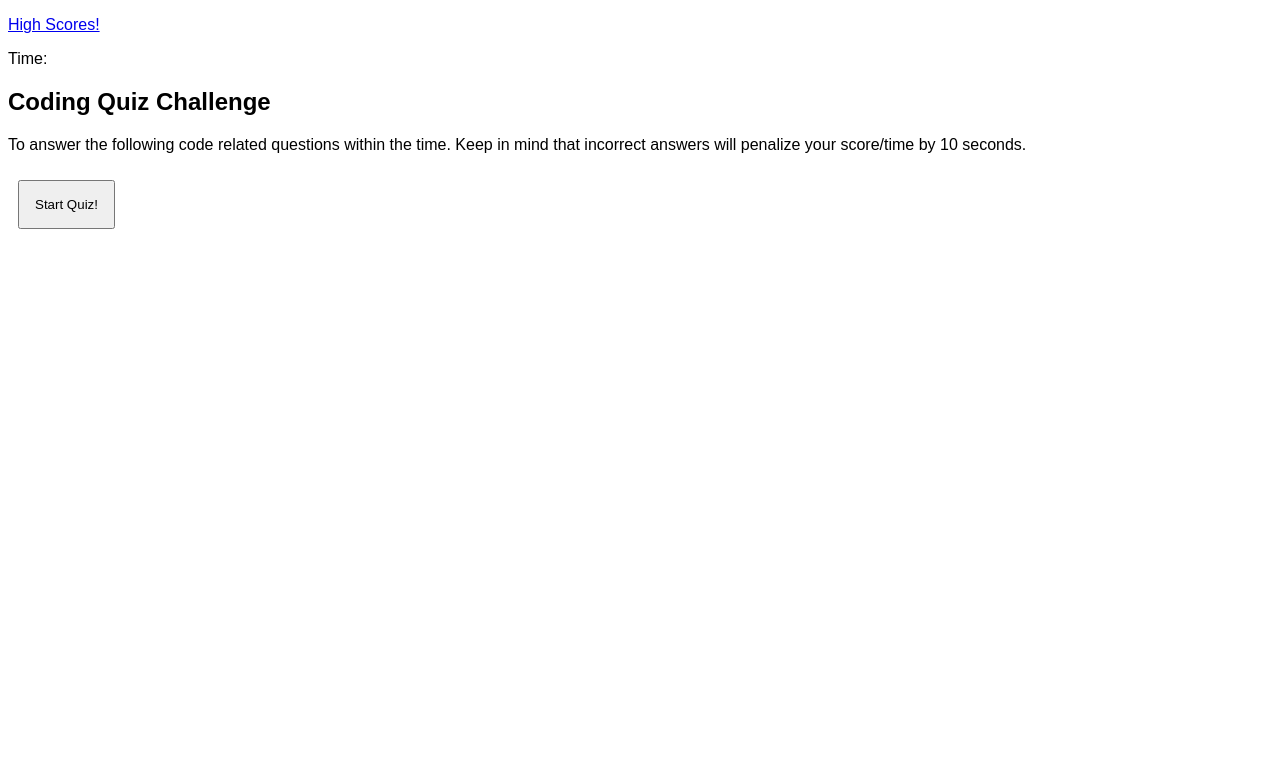
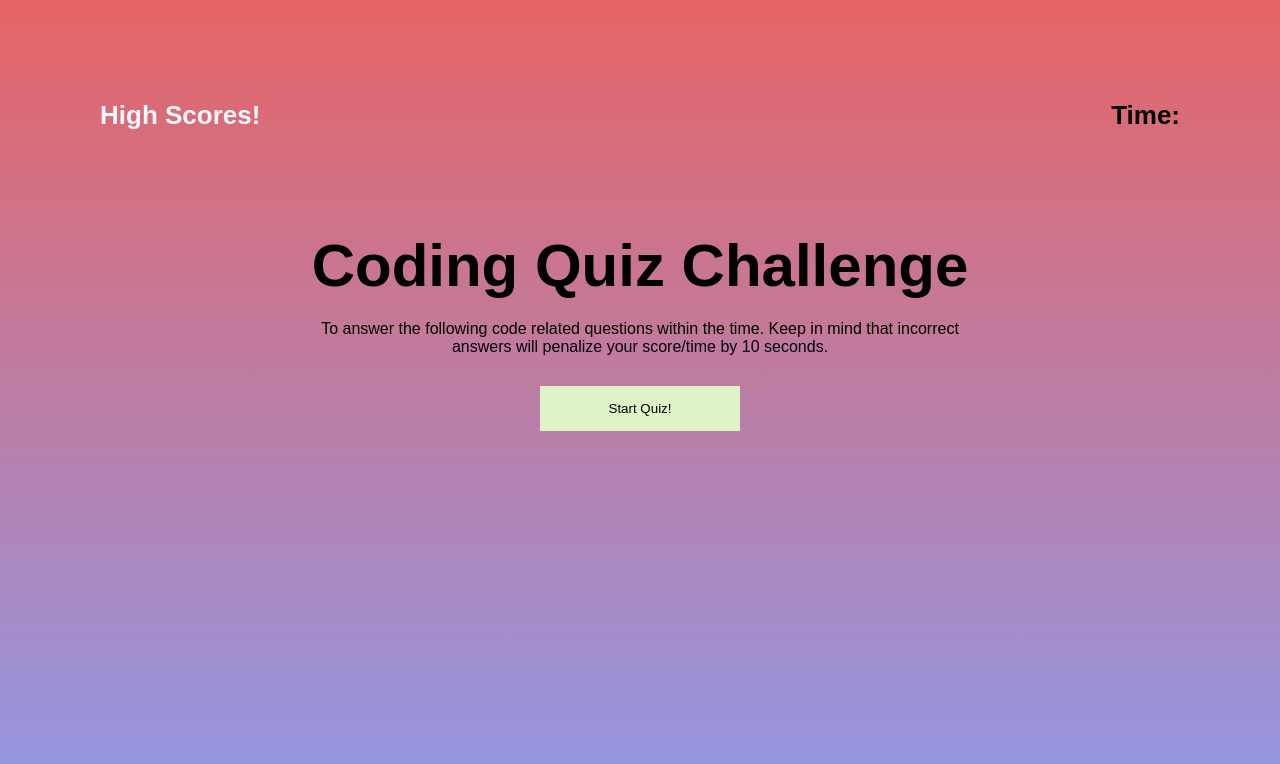
Before and after one commit to emdok/time-based-code-quiz, a plain HTML site: page index.html in a window 1280 px wide. Drawn offline with Linux system fonts and the light colour scheme.

Commit message:
add styles to code quiz and update high score page to sort only if user scores exist

```diff
--- a/assets/css/style.css
+++ b/assets/css/style.css
@@ -1,12 +1,83 @@
+* {
+    margin:  0;
+    padding: 0;
+    box-sizing: border-box;
+    text-decoration: none;
+}
+
+html {
+    height: 100%;
+}
+
 body {
+    height: 100%;
     font-family: Arial, Helvetica, sans-serif;
+    padding: 100px;
+    background-repeat: no-repeat;
+    background-attachment: fixed;
+    background: linear-gradient(#e66465, #9198e5);
+}
+
+a {
+    color: #F7F7FF;
+}
+
+a:hover {
+    text-decoration: underline;
+}
+
+header {
+    font-weight: 600;
+    font-size: 26px;
+    display: flex;
+    justify-content: space-between;
+}
+
+.timer {
+    display: flex;
+}
+
+.intro {
+    display: flex;
+    flex-direction: column;
+    justify-content: center;
+    text-align: center;
+    padding: 50px 100px 50px 100px;
+    margin: 50px 75px 50px 75px;
+}
+
+.section-heading {
+    font-size: 60px;
+}
+
+.section-questions {
+    padding: 20px;
+}
+
+.solution {
+    display: flex;
 }
 
 .btn {
     margin: 10px;
     padding: 15px;
+    width: 200px;
+    border: 0;
+    background-color: #DEF4C6;
+}
+
+.btn:hover {
+    background-color: #FFEF9F;
 }
 
 li {
     list-style: none;
 }
+
+.user-answer {
+    text-align: center;
+}
+
+#user-score {
+    padding: 20px;
+}
--- a/assets/js/scripts.js
+++ b/assets/js/scripts.js
@@ -102,6 +102,7 @@ function quizQuestions() {
         quizQuestionsEl.append(quizQuestionsH2El);
         quizQuestionsH2El.textContent = questions[questionCount].question;
         var ol = document.createElement("ol");
+        ol.className = "solution";
         quizQuestionsEl.append(ol);
 
         //create list elements for quiz options
@@ -131,6 +132,7 @@ function answerCheck(choice) {
     if (choice === questions[questionCount].answer) {
         var rightAnswerEl = document.createElement("h2");
         rightAnswerEl.id = "user-answer";
+        rightAnswerEl.className = "user-answer";
         solutionEl.append(rightAnswerEl);
         rightAnswerEl.textContent = "Correct!";
         userScore += 20;
@@ -142,6 +144,7 @@ function answerCheck(choice) {
     else {
         var wrongAnswerEl = document.createElement("h2");
         wrongAnswerEl.id = "user-answer";
+        wrongAnswerEl.className = "user-answer";
         solutionEl.append(wrongAnswerEl);
         wrongAnswerEl.textContent = "Wrong!";
         timeLeft -= 10;
@@ -165,7 +168,7 @@ function endGame() {
     // create high score form
     var scoreEl = document.createElement("h2");
     scoreEl.id = "user-score";
-    scoreEl.textContent = userScore;
+    scoreEl.textContent = "Your Score:" + " " + userScore;
     var formEl = document.createElement("form");
     formEl.id = "score-form";
     var textInputEl = document.createElement("input")
--- a/index.html
+++ b/index.html
@@ -12,20 +12,22 @@
 <body>
     <header>
         <p><a href="high-scores.html">High Scores!</a></p>
-        <p>Time:</p>
-        <p id="countdown"></p>
+        <div class="timer">
+            <p>Time:</p>
+            <p id="countdown"></p>
+        </div>
     </header>
     <main>
-        <section id="intro">
-            <h1>Coding Quiz Challenge</h1>
-            <p>To answer the following code related questions within the time. Keep in mind that incorrect answers will
+        <section class="intro" id="intro">
+            <h1 class="section-heading">Coding Quiz Challenge</h1>
+            <p class="section-questions">To answer the following code related questions within the time. Keep in mind that incorrect answers will
                 penalize your score/time by 10 seconds.</p>
             <div class="start-btn">
-                <button class="btn" id="start-btn">Start Quiz!</button>
+                <button class="btn start-btn" id="start-btn">Start Quiz!</button>
             </div>
         </section>
 
-        <section class="quiz-questions" id="quiz-questions">
+        <section class="section-questions intro" id="quiz-questions">
         </section>
         <section id="solution">
 
```
Also changed, not shown: assets/js/highscore.js (+6 -1 lines), high-scores.html (+9 -5 lines).
